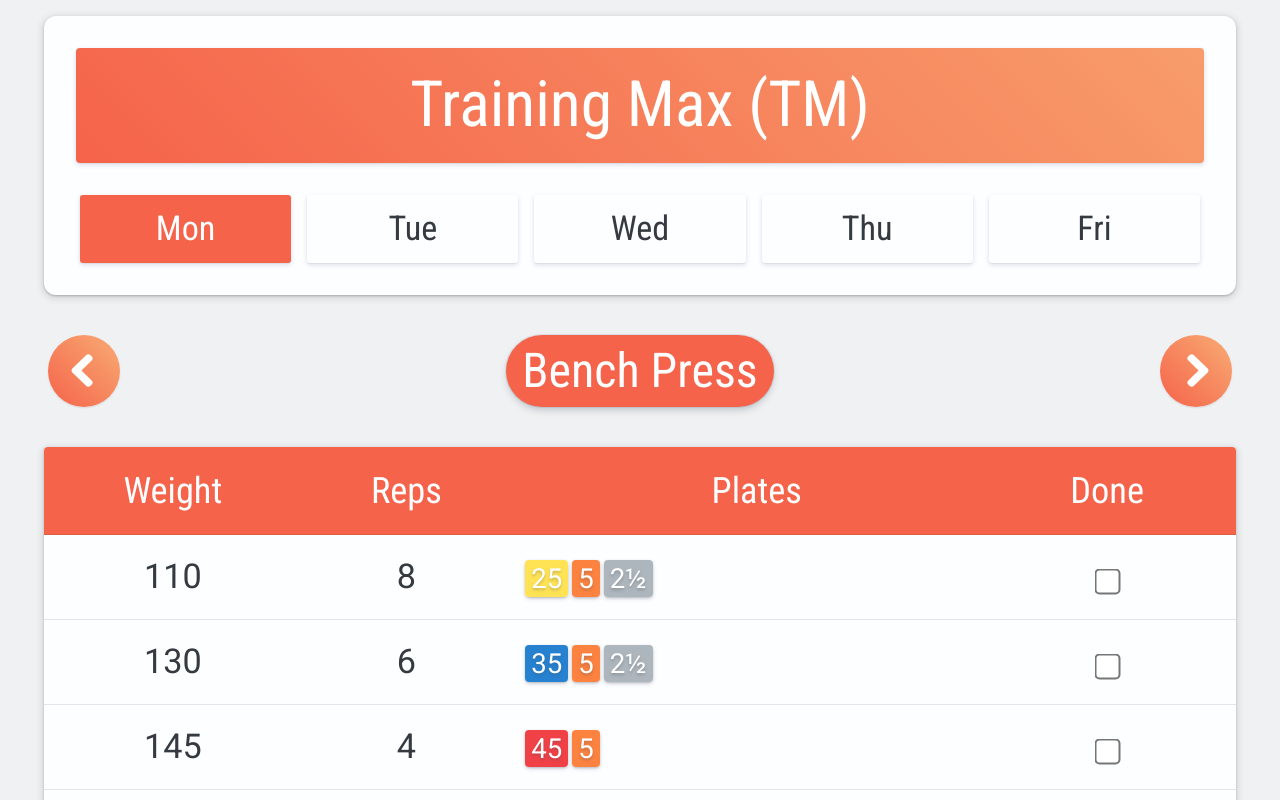
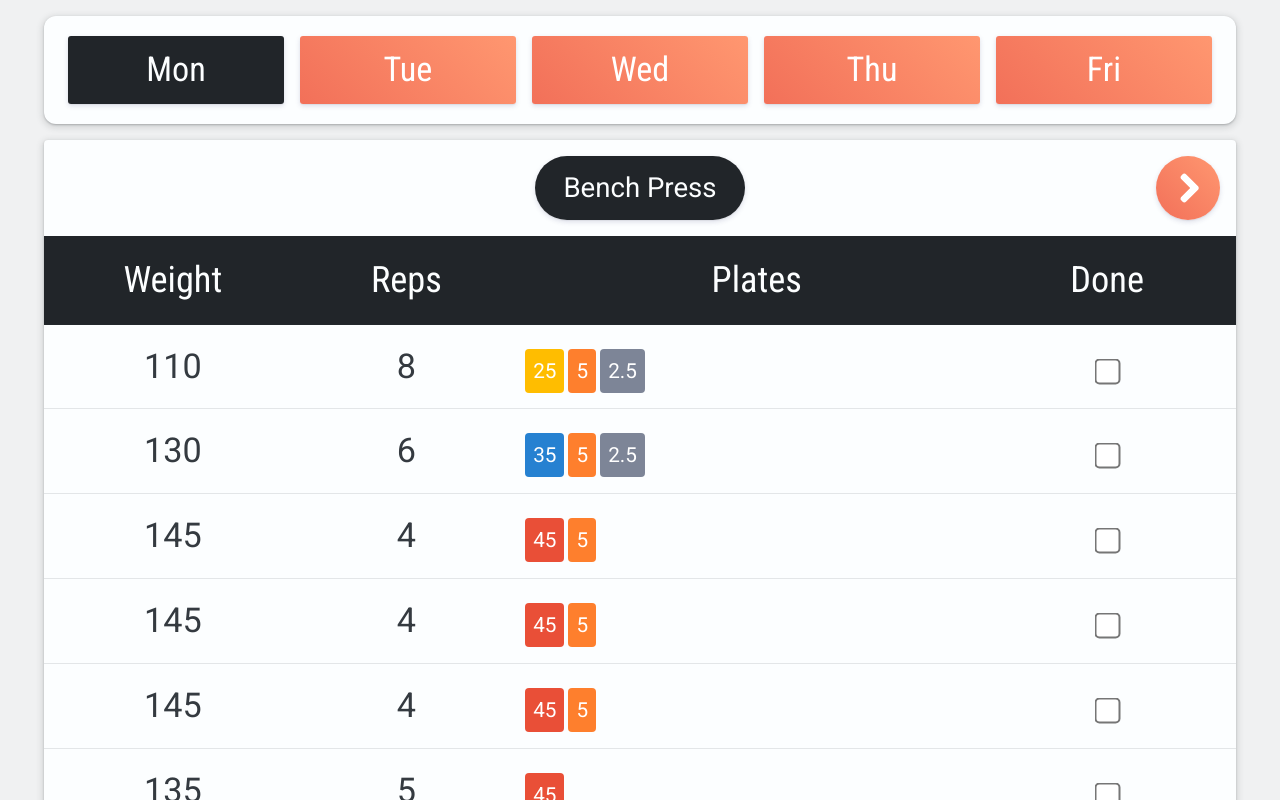
Before and after one commit to mut-ex/hoist, a Vue app: page / in a window 1280 px wide. Shown: the top 800 px of the page. Built offline with nearby package versions, Linux system fonts and the light colour scheme.

Commit message:
Third...

```diff
--- a/src/App.vue
+++ b/src/App.vue
@@ -2,12 +2,13 @@
 import { ref, reactive } from 'vue'
 
 
-function round_mul5(val) {
+function roundMul5(val) {
   return Math.round(val / 5) * 5
 }
 
 
-var current_state = reactive({ day: 0, exercise: 0 })
+var current_exercise = ref(0)
+var current_day = ref(0)
 
 /*
   Day 1 / Monday
@@ -182,31 +183,30 @@ var day5CloseGripBenchPress = ref([
 
 
 var days = ref([
-
   {
-    name: "Mon", exercises: [
+    name: "Mon", routines: [
       { name: "Bench Press", sets: day1BenchPress },
       { name: "Bent Over Row", sets: day1BentOverRow },
       { name: "Over Head Press", sets: day1OverHeadPress }]
   },
   {
-    name: "Tue", exercises: [
+    name: "Tue", routines: [
       { name: "Squat", sets: day2Squat },
       { name: "Sumo Deadlift", sets: day2SumoDeadlift }],
   },
   {
-    name: "Wed", exercises: [
+    name: "Wed", routines: [
       { name: "Over Head Press", sets: day3OverHeadPress },
       { name: "Bent Over Row", sets: day3BentOverRow },
       { name: "Incline Bench", sets: day3InclineBench }],
   },
   {
-    name: "Thu", exercises: [
+    name: "Thu", routines: [
       { name: "Deadlift", sets: day4Deadlift },
       { name: "Front Squat", sets: day4FrontSquat }],
   },
   {
-    name: "Fri", exercises: [
+    name: "Fri", routines: [
       { name: "Bench Press", sets: day5BenchPress },
       { name: "Bent Over Row", sets: day5BentOverRow },
       { name: "C.G. Bench Press", sets: day5CloseGripBenchPress }],
@@ -214,25 +214,21 @@ var days = ref([
 ])
 
 var base_exercises = ref([
-  { id: 0, name: "Bench Press", TM: 170, sets: [day1BenchPress, day3InclineBench, day5BenchPress, day5CloseGripBenchPress] },
-  { id: 1, name: "Deadlift", TM: 270, sets: [day2SumoDeadlift, day4Deadlift] },
-  { id: 2, name: "Over Head Press", TM: 95, sets: [day1OverHeadPress, day3OverHeadPress] },
-  { id: 3, name: "Row", TM: 180, sets: [day1BentOverRow, day3BentOverRow, day5BentOverRow] },
-  { id: 4, name: "Squat", TM: 165, sets: [day2Squat, day4FrontSquat] }
+  { name: "Bench Press", training_max: 170, sets: [day1BenchPress, day3InclineBench, day5BenchPress, day5CloseGripBenchPress] },
+  { name: "Deadlift", training_max: 270, sets: [day2SumoDeadlift, day4Deadlift] },
+  { name: "Over Head Press", training_max: 95, sets: [day1OverHeadPress, day3OverHeadPress] },
+  { name: "Row", training_max: 180, sets: [day1BentOverRow, day3BentOverRow, day5BentOverRow] },
+  { name: "Squat", training_max: 165, sets: [day2Squat, day4FrontSquat] }
 ])
 
 base_exercises.value.forEach((exercise) => {
   exercise.sets.forEach((sets) => {
     sets.value.forEach((set) => {
-      set.weight = round_mul5(set.multiplier * exercise.TM);
+      set.weight = roundMul5(set.multiplier * exercise.training_max);
       set.plates = getPlates(set.weight);
     })
   })
 })
-
-function round_mul10(val) {
-  return Math.round(val / 10) * 10
-}
 
 function getPlate(weight) {
   if (weight < 2.5) {
@@ -273,83 +269,93 @@ function getPlates(weight) {
 }
 
 function onChange(e) {
-  e.target.value = round_mul5(e.target.value)
+  e.target.value = roundMul5(e.target.value)
   var exercise = base_exercises.value[e.target.id]
-  exercise.TM = e.target.value
+  exercise.training_max = e.target.value
   exercise.sets.forEach((sets) => {
     sets.value.forEach((set) => {
-      set.weight = round_mul5(set.multiplier * exercise.TM);
+      set.weight = roundMul5(set.multiplier * exercise.training_max);
       set.plates = getPlates(set.weight);
     })
   })
 }
 
-const show_tm = ref(false)
+const show_training_max = ref(false)
 function toggle() {
-  show_tm.value = !show_tm.value
+  show_training_max.value = !show_training_max.value
 }
 
-function select_day(i) {
-  if (current_state.day == i) {
+function selectDay(i) {
+  if (current_day.value == i) {
     return
   }
-  current_state.day = i
-  current_state.exercise = 0
+  current_day.value = i
+  current_exercise.value = 0
+  no_more_left.value = true
+  no_more_right.value = false
 }
 
-function next_exercise() {
-  var i = current_state.exercise
-  var total = days.value[current_state.day].exercises.length
+const no_more_right = ref(false)
+const no_more_left = ref(true)
+
+
+function nextExercise() {
+  var total = days.value[current_day.value].routines.length
+  var i = current_exercise.value
   if (i < total - 1) {
-    current_state.exercise = current_state.exercise + 1
-  } else {
-    return
+    current_exercise.value = current_exercise.value + 1
+  }
+  if (i == total - 2) {
+    no_more_right.value = true
+  }
+  if (i >= 0) {
+    no_more_left.value = false
   }
 }
 
-function prev_exercise() {
-  var i = current_state.exercise
-  if (i >= 1) {
-    current_state.exercise = current_state.exercise - 1
-  } else {
-    return
+function prevExercise() {
+  var total = days.value[current_day.value].routines.length
+  var i = current_exercise.value
+  if (i > 0) {
+    current_exercise.value = current_exercise.value - 1
+  }
+  if (i == 1) {
+    no_more_left.value = true
+  }
+  if (i <= total - 1) {
+    no_more_right.value = false
   }
 }
 </script>
 
 <template>
   <meta name="viewport" content="width=device-width, initial-scale=1.0, maximum-scale=1.0, user-scalable=0">
+
   <div class="card">
-    <h2 class="big-button" @click="toggle">Training Max (TM) </h2>
-    <div class="wrapper" :class="{ closed: !show_tm, open: show_tm }">
-      <div class="card-content " v-for="(exercise, index) in base_exercises" :key="index">
-        <div>{{ exercise.name }}</div>
-        <input type="number" :value="exercise.TM" :id="index" @change="onChange" @focus="$event.target.select()">
+    <div class="tab-container">
+      <div class="tab" v-for="(day, index) in days" :key="index" :class="{ tab_selected: current_day == index }"
+        @click="selectDay(index)">{{ day.name }}</div>
+    </div>
+  </div>
+
+  <div class="table-container">
+    <div class="horizontal-scroll__container">
+      <div class="horizontal-scroll__button" @click="prevExercise" :class="{ hide: no_more_left }"><img
+          src="./assets/chevron_left.svg" alt="Previous" class="chevron_svg">
+      </div>
+      <div class="horizontal-scroll__item">{{ days[current_day].routines[current_exercise].name }}</div>
+      <div class="horizontal-scroll__button" @click="nextExercise" :class="{ hide: no_more_right }"><img
+          src="./assets/chevron_right.svg" alt="Next" class="chevron_svg">
       </div>
     </div>
-  <div class="ribbon">
-    <div class="tab" v-for="(day, index) in days" :key="index" :class="{ tab_selected: current_state.day == index }"
-      @click="select_day(index)">{{ day.name }}</div>
-  </div>
-  </div>
-
-  <div class="horizontal-scroll__container">
-    <div class="horizontal-scroll__button" @click="prev_exercise"><img src="./assets/chevron_left.svg" alt="Previous" class="chevron_svg">
-    </div>
-    <div class="horizontal-scroll__item">{{ days[current_state.day].exercises[current_state.exercise].name }}</div>
-    <div class="horizontal-scroll__button" @click="next_exercise"><img src="./assets/chevron_right.svg" alt="Next" class="chevron_svg">
-    </div>
-  </div>
-  <div class="table-container">
     <div class="row row-heading">
       <div class="cell cell-heading">Weight</div>
       <div class="cell cell-heading">Reps</div>
       <div class="cell cell-heading">Plates</div>
       <div class="cell cell-heading">Done</div>
     </div>
-    <div class="row" :class="{ done: set.done }"
-      v-for="set in days[current_state.day].exercises[current_state.exercise].sets" :key="set.set">
-
+    <div class="row" :class="{ done: set.done }" v-for="set in days[current_day].routines[current_exercise].sets"
+      :key="set.set">
       <div class="cell">{{ set.weight }}</div>
       <div class="cell">{{ set.reps }}</div>
       <div class="cell text-align-left"> <span :class="{
@@ -359,31 +365,30 @@ function prev_exercise() {
         chip_10: plate == 10,
         chip_5: plate == 5,
         chip_2_5: plate == 2.5
-      }" v-for="(plate, index) in set.plates" :key="index">{{ String(plate) == "2.5" ? "2½" : plate }}</span></div>
+      }" v-for="(plate, index) in set.plates" :key="index">{{ plate }}</span></div>
       <div class="cell"><input style="transform:scale(2)" type="checkbox" v-model="set.done"></div>
     </div>
   </div>
-
+  <div class="card">
+    <h2 class="big-button" @click="toggle">Training Max</h2>
+    <div class="wrapper" :class="{ closed: !show_training_max, open: show_training_max }">
+      <div class="card-content " v-for="(exercise, index) in base_exercises" :key="index">
+        <div>{{ exercise.name }}</div>
+        <input type="number" :value="exercise.training_max" :id="index" @change="onChange"
+          @focus="$event.target.select()">
+      </div>
+    </div>
+  </div>
 </template>
 
 
 <style>
+.hide {
+  visibility: hidden;
+}
+
 .done {
   opacity: 0.25;
   transition: opacity 0.25s;
 }
-
-.slide-fade-enter-active {
-  transition: all 0.3s ease-out;
-}
-
-.slide-fade-leave-active {
-  transition: all 0.8s cubic-bezier(1, 0.5, 0.8, 1);
-}
-
-.slide-fade-enter-from,
-.slide-fade-leave-to {
-  transform: translateY(-20px);
-  opacity: 0;
-}
 </style>
--- a/src/assets/style.css
+++ b/src/assets/style.css
@@ -1,14 +1,14 @@
 :root {
-	--main-bg-color         : #f0f1f2;
-	--main-fg-color         : #343a40;
-	--card-bg-color         : #fcfeff;
-	--card-fg-color         : #343a40;
-	--primary-accent-color  : #F5634A;
-	--primary-accent-color-b: #FAD089;
-
-	--secondary-accent-color  : #F5634A;
-	--secondary-accent-color-b: #7209b7;
-
+	--main-bg-color           : #f0f1f2;
+	--main-fg-color           : #343a40;
+	--card-bg-color           : #fcfeff;
+	--card-fg-color           : #343a40;
+	--primary-accent-color    : #f27059;
+	--secondary-accent-color  : #212529;
+	--secondary-accent-color-b: var(--secondary-accent-color);
+	--primary-accent-color-b  : #ff9770;
+	--primary-accent-gradient : linear-gradient(45deg, var(--primary-accent-color), var(--primary-accent-color-b));
+	--background-size         : 100%;
 }
 
 body {
@@ -46,7 +46,7 @@ body {
 	margin         : 16px;
 	padding        : 12px;
 	border-radius  : 4px;
-	border         : 1px solid var(--main-fg-color);
+	border         : 1px double var(--secondary-accent-color);
 	display        : flex;
 	justify-content: space-between;
 }
@@ -59,30 +59,30 @@ input[type=number] {
 	padding            : 8px;
 	max-width          : 30%;
 	/* text-align      : center; */
-	border             : 1px solid #adb5bd;
+	border             : 1px double var(--secondary-accent-color);
 	border-radius      : 2px;
 	/* background-color: #dee2e6; */
 	transition         : 0.125s;
-	color              : #adb5bd;
+	color              : #8d8d8d;
 }
 
 input[type=number]:focus {
-	border             : 1px double #ff9966;
+	border             : 1px double var(--primary-accent-color);
 	color              : var(--card-fg-color);
 	/* background-color: #f8f9fa; */
 	outline            : none;
 }
 
 .big-button {
-	background   : linear-gradient(45deg, var(--primary-accent-color), var(--primary-accent-color-b));
-	border-radius: 4px;
-	box-shadow   : rgba(50, 50, 105, 0.15) 0px 2px 5px 0px, rgba(0, 0, 0, 0.05) 0px 1px 1px 0px;
-	color        : #ffffff;
-	cursor       : pointer;
-	margin       : 16px;
-	padding      : 16px;
-	background-size: 200%;
-	text-align: center;
+	background     : var(--primary-accent-gradient);
+	background-size: var(--background-size);
+	border-radius  : 4px;
+	box-shadow     : rgba(50, 50, 105, 0.15) 0px 2px 5px 0px, rgba(0, 0, 0, 0.05) 0px 1px 1px 0px;
+	color          : #ffffff;
+	cursor         : pointer;
+	margin         : 16px;
+	padding        : 16px;
+	text-align     : center;
 }
 
 .lift-input {
@@ -104,18 +104,18 @@ input[type=number]:focus {
 .chip_2_5 {
 	background-color: #495057;
 	color           : #fff;
-	padding         : 2px 6px;
-	text-shadow     : 0px 2px 3px #4950574f;
+	padding         : 10px 8px;
+	/* text-shadow     : 0px 2px 3px #4950574f; */
 	border-radius   : 4px;
 	margin          : 2px;
-	box-shadow      : rgba(50, 50, 93, 0.25) 0px 2px 5px -1px, rgba(0, 0, 0, 0.3) 0px 1px 3px -1px;
+	/* box-shadow      : rgba(50, 50, 93, 0.25) 0px 2px 5px -1px, rgba(0, 0, 0, 0.3) 0px 1px 3px -1px; */
 	text-align      : center;
 	/* color        : var(--card-bg-color); */
-	font-size       : var(--font-size-md);
+	font-size       : var(--font-size-base);
 }
 
 .chip_45 {
-	background-color: #F04147ff;
+	background-color: #e94f37;
 }
 
 .chip_35 {
@@ -123,20 +123,20 @@ input[type=number]:focus {
 }
 
 .chip_25 {
-	background-color: #FFE354ff;
+	background-color: #ffbd00;
 }
 
 .chip_10 {
-	background-color: #06D172ff;
+	background-color: #0ead69;
 
 }
 
 .chip_5 {
-	background-color: #FC8240ff;
+	background-color: #fe7f2d;
 }
 
 .chip_2_5 {
-	background-color: #adb5bdff;
+	background-color: #7d8597;
 }
 
 .card-title {
@@ -150,26 +150,12 @@ input[type=number]:focus {
 	bottom          : 0;
 }
 
-.ribbon {
-	/* background-color: var(--secondary-accent-color); */
-	background-size: 150%;
-	padding        : 12px;
+.tab-container {
 	color          : var(--card-bg-color);
 	text-align     : center;
 	font-family    : "Roboto Condensed", sans-serif;
 	display        : flex;
 	justify-content: space-evenly;
-}
-
-.tab-container {
-	background-size   : 150%;
-	color             : var(--card-bg-color);
-	text-align        : center;
-	font-family       : "Roboto Condensed", sans-serif;
-	display           : flex;
-	/* justify-content: flex-start; */
-	padding-left      : 16px;
-	margin-bottom     : -1px;
 }
 
 .horizontal-snap {
@@ -185,38 +171,21 @@ input[type=number]:focus {
 	/* scrollbar-width      : none; */
 }
 
-.no-tab {
-	min-width                    : 16ch;
-	line-height                  : 64px;
-	height                       : 64px;
-	/* flex                      : 1; */
-	/* padding                   : 0px 16px; */
-	/* margin                    : 4px 4px; */
-	border-radius                : 64px;
-	color                        : var(--main-fg-color);
-	/* min-width                 : 15ch; */
-	scroll-snap-align            : center;
-	text-align                   : center;
-	box-shadow                   : rgba(60, 64, 67, 0.3) 0px 1px 2px 0px, rgba(60, 64, 67, 0.15) 0px 2px 6px 2px;
-
-}
-
 .tab {
-	background-color   : var(--card-bg-color);
-	border-radius      : 3px;
-	/* box-shadow      : rgba(60, 64, 67, 0.3) 0px 1px 2px 0px, rgba(60, 64, 67, 0.15) 0px 2px 6px 2px; */
-	box-shadow         : rgba(50, 50, 105, 0.15) 0px 2px 5px 0px, rgba(0, 0, 0, 0.05) 0px 1px 1px 0px;
-	color              : var(--card-fg-color);
-	cursor             : pointer;
-	flex               : 1;
-	margin             : 4px 8px;
-	padding            : 4px 8px;
-	/* transition      : background-color 0.25s ease-out, color 0.25s ease-out; */
+	background     : var(--primary-accent-gradient);
+	background-size: var(--background-size);
+	border-radius  : 3px;
+	box-shadow     : rgba(50, 50, 105, 0.15) 0px 2px 5px 0px, rgba(0, 0, 0, 0.05) 0px 1px 1px 0px;
+	color          : #fff;
+	cursor         : pointer;
+	flex           : 1;
+	margin         : 4px 8px;
+	padding        : 4px 4px;
 }
 
 .tab_selected {
-	background-color: var(--secondary-accent-color);
-	color           : var(--card-bg-color);
+	background: linear-gradient(45deg, var(--secondary-accent-color), var(--secondary-accent-color-b));
+	color     : var(--card-bg-color);
 }
 
 
@@ -229,24 +198,27 @@ input[type=number]:focus {
 	display        : flex;
 	justify-content: space-between;
 	align-items    : center;
-	padding        : 8px 4px;
+	padding        : 8px 8px;
 }
 
 .horizontal-scroll__button {
-	cursor                : pointer;
-	background            : linear-gradient(45deg, var(--primary-accent-color), var(--primary-accent-color-b));
-	border-radius         : 72px;
-	box-shadow            : rgba(0, 0, 0, 0.1) 0px 1px 2px 0px;
-	/* box-shadow         : rgba(60, 64, 67, 0.3) 0px 1px 2px 0px, rgba(60, 64, 67, 0.15) 0px 2px 6px 2px; */
-	color                 : var(--card-bg-color);
-	height                : 72px;
-	line-height           : 72px;
-	width                 : 72px;
-	display               : flex;
-	justify-content       : center;
-	align-items           : center;
-	margin                : 16px;
-	background-size       : 200%;
+	align-items    : center;
+	background     : var(--primary-accent-gradient);
+	background-size: var(--background-size);
+	border-radius  : 64px;
+	box-shadow     : rgba(50, 50, 105, 0.15) 0px 2px 5px 0px, rgba(0, 0, 0, 0.05) 0px 1px 1px 0px;
+	color          : var(--card-bg-color);
+	cursor         : pointer;
+	display        : flex;
+	height         : 64px;
+	justify-content: center;
+	line-height    : 64px;
+	margin         : 8px;
+	max-height     : 64px;
+	max-width      : 64px;
+	min-height     : 64px;
+	min-width      : 64px;
+	width          : 64px;
 }
 
 .chevron_svg {
@@ -257,18 +229,16 @@ input[type=number]:focus {
 
 .horizontal-scroll__item {
 	/* font-family: "Roboto", sans-serif; */
-	font-size             : var(--font-size-xl);
-	font-weight           : 400;
-	/* border             : 1px solid var(--primary-accent-color); */
-	background-color      : var(--primary-accent-color);
-	color                 : var(--card-bg-color);
-	border-radius         : 72px;
-	height                : 72px;
-	line-height           : 72px;
-	padding               : 0px 16px;
-	box-shadow            : rgba(9, 30, 66, 0.25) 0px 4px 8px -2px, rgba(9, 30, 66, 0.08) 0px 0px 0px 1px;
-	/* box-shadow         : rgba(60, 64, 67, 0.3) 0px 1px 2px 0px, rgba(60, 64, 67, 0.15) 0px 2px 6px 2px; */
-
+	font-size          : var(--font-size-md);
+	font-weight        : 400;
+	/* border          : 1px solid var(--secondary-accent-color); */
+	background         : linear-gradient(45deg, var(--secondary-accent-color), var(--secondary-accent-color-b));
+	color              : var(--card-bg-color);
+	border-radius      : 64px;
+	height             : 64px;
+	line-height        : 64px;
+	padding            : 0px 28px;
+	box-shadow         : rgba(50, 50, 105, 0.15) 0px 2px 5px 0px, rgba(0, 0, 0, 0.05) 0px 1px 1px 0px;
 }
 
 
@@ -319,12 +289,12 @@ input[type=number]:focus {
 }
 
 .row-heading {
-	box-shadow      : none;
-	color           : var(--card-bg-color);
-	font-family     : 'Roboto Condensed', sans-serif;
-	font-size       : var(--font-size-lg);
-	border-radius   : 0px;
-	background-color: var(--secondary-accent-color);
+	box-shadow   : none;
+	background   : linear-gradient(45deg, var(--secondary-accent-color), var(--secondary-accent-color-b));
+	color        : var(--card-bg-color);
+	font-family  : 'Roboto Condensed', sans-serif;
+	font-size    : var(--font-size-lg);
+	border-radius: 0px;
 }
 
 .cell-heading {}
```
Also changed, not shown: src/components/SampleTest.vue (added).
